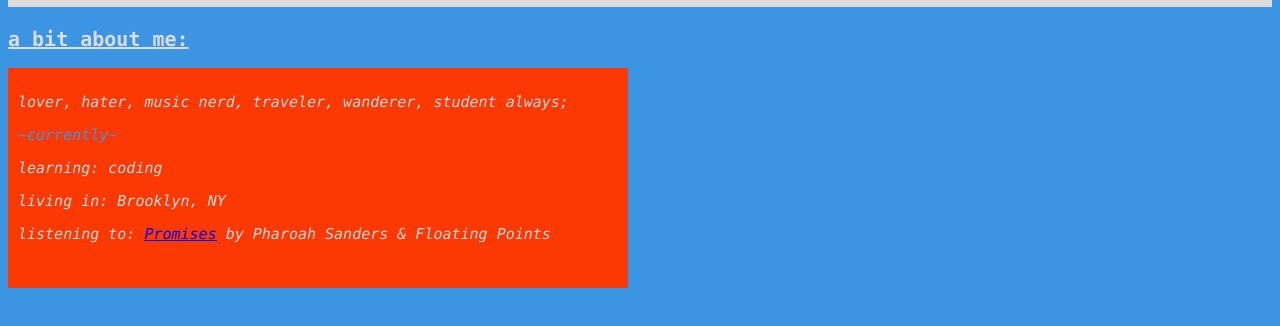
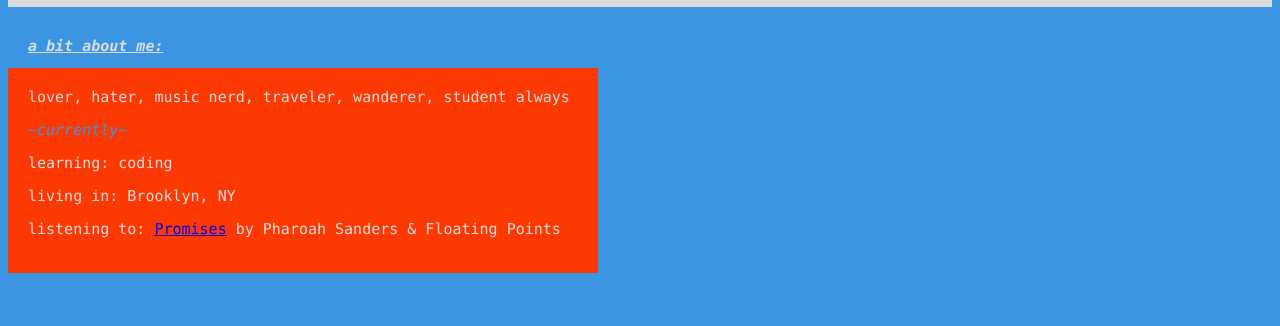
Before and after one commit to lcardoz/leah-cardoz, a plain HTML site: page index.html in a window 1280 px wide. Shown: the part 68-394 px from the top of the page. Drawn offline with Linux system fonts and the light colour scheme.

Commit message:
fixed style about me box

```diff
--- a/index.html
+++ b/index.html
@@ -10,8 +10,8 @@
         </div>
         <script src="script.js"></script>
         <div id="aboutme">
-            <p>lover, hater, music nerd, traveler, wanderer, student always; </p>
-            <p><span style="color: #3b95e3">~currently~</span></p>
+            <p>lover, hater, music nerd, traveler, wanderer, student always </p>
+            <p><span style="color: #3b95e3"><em>~currently~</em></span></p>
             <p>learning: coding</p>
             <p>living in: Brooklyn, NY</p>
             <p>listening to: <a href="https://open.spotify.com/album/3ShtO5VCYa3ctlR5uzLWBa?si=HHZ5AQr1S0O1xb9Bo_LUVw">Promises</a> by Pharoah Sanders & Floating Points</p>
--- a/style.css
+++ b/style.css
@@ -12,9 +12,11 @@ h1 {
 
 h2 {
     font-family: Monaco, serif;
-    font-size: 20px;
+    font-size: 15px;
     color: gainsboro;
     text-decoration: underline;
+    font-style: italic;
+    padding: 10px 0px 0px 20px;
 }
 
 .small-header {
@@ -27,12 +29,11 @@ h2 {
 #aboutme {
     background-color:#fc3903;
     position: relative;
-    width: 600px;
+    width: 550px;
     height: 200px;
     font-family: Monaco, serif;
     font-size: 15px;
     text-align: left;
     color: gainsboro;
-    font-style: italic;
-    padding: 10px 10px 10px 10px;
+    padding: 5px 20px 0px 20px;
   }
```
Also changed, not shown: 1 other file.
